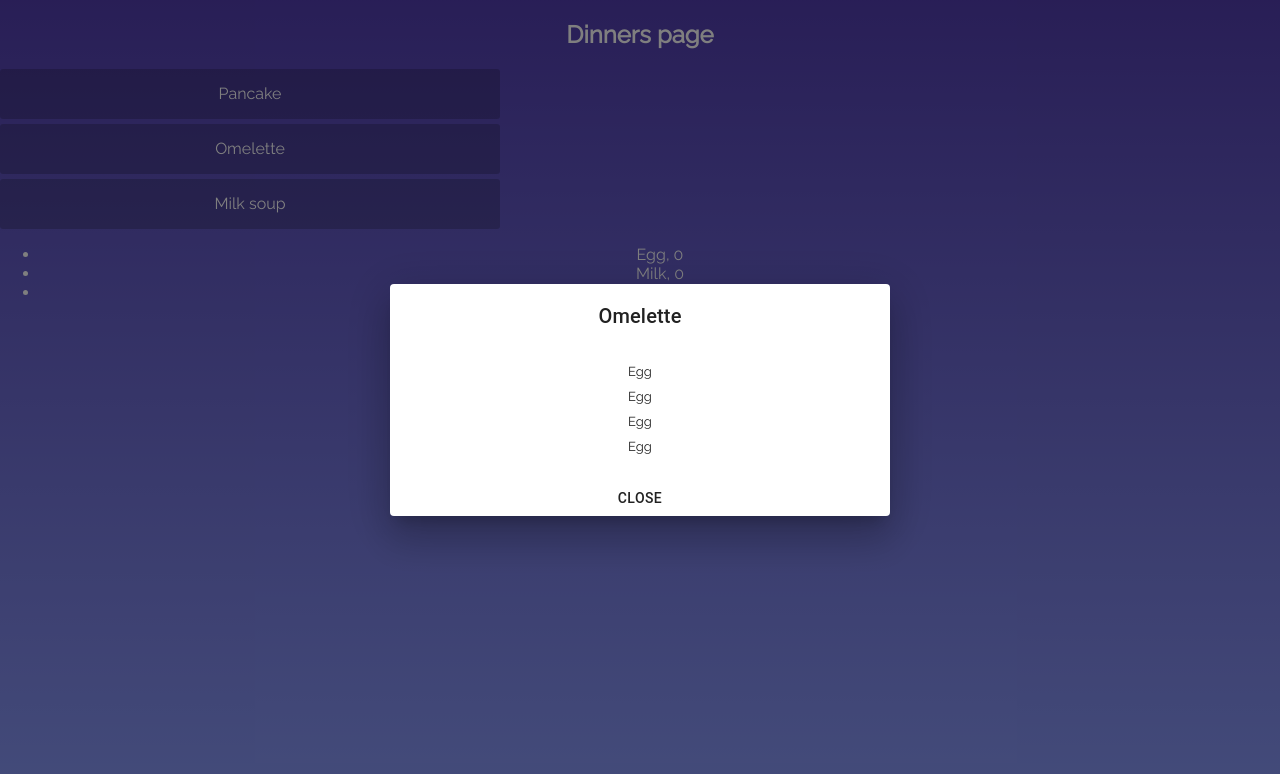
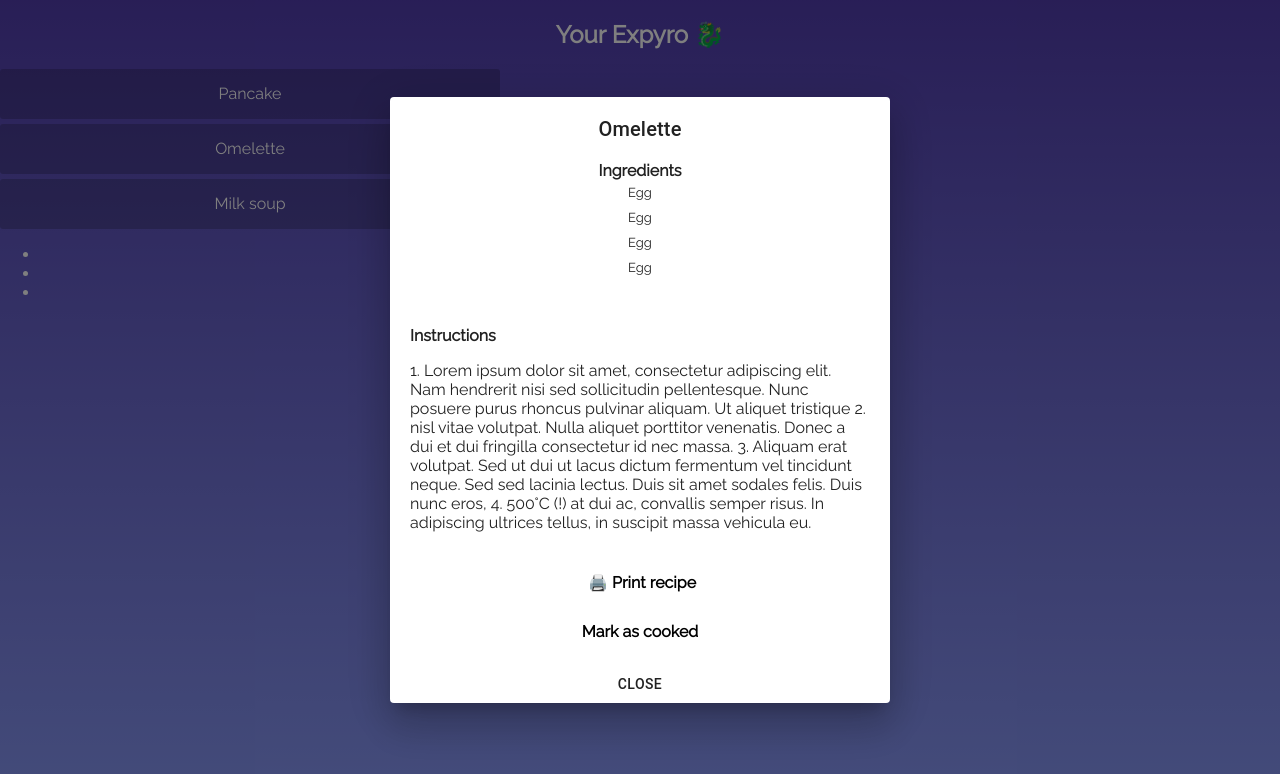
Before and after one commit to herrlax/norrsken-hack-1.12, a React (Create React App) app: page /dinners in a window 1280 px wide. Both pictures are taken after a click on the item "Omelette". Shown: the top 774 px of the page. Built offline with nearby package versions, Linux system fonts and the light colour scheme; no server answers.

Commit message:
Improve the dinner dialog

```diff
--- a/src/routes/Dinners.tsx
+++ b/src/routes/Dinners.tsx
@@ -13,7 +13,7 @@ const Dinners = () => {
 
   return (
     <div>
-      <h2>Dinners page</h2>
+      <h2>Your Expyro 🐉</h2>
       <DinnerList dinners={mockedDinners} />
       <ProductList products={mockedProducts} />
     </div>
--- a/src/routes/components/RecipeDialog.tsx
+++ b/src/routes/components/RecipeDialog.tsx
@@ -20,7 +20,22 @@ const ingredientStyle = {
 };
 
 const listStyles = {
+  marginTop: "5px",
   padding: 0
+};
+
+const stepsStyle = {
+  marginTop: "5px",
+  padding: "20px"
+};
+
+const printStyle = {
+  display: "flex",
+  alignItems: "center",
+  justifyContent: "center",
+  color: "black",
+  width: "150px",
+  marginBottom: "20px"
 };
 
 const contentStyles = {
@@ -44,6 +59,7 @@ const RecipeDialog = ({ isOpen, hideDialog, dinner }: Props) => {
     >
       <div style={contentStyles}>
         <DialogTitle id="simple-dialog-title">{dinner.name}</DialogTitle>
+        <b>Ingredients</b>
         <ul style={listStyles}>
           {dinner.ingredients.map(i => (
             <li key={i.id} style={ingredientStyle}>
@@ -51,6 +67,18 @@ const RecipeDialog = ({ isOpen, hideDialog, dinner }: Props) => {
             </li>
           ))}
         </ul>
+        {dinner.description && (
+          <div style={stepsStyle}>
+            <b>Instructions</b>
+            <p>{dinner.description}</p>
+          </div>
+        )}
+        <a href="#print" style={printStyle}>
+          ️ 🖨️ Print recipe
+        </a>
+        <a href="#print" style={printStyle}>
+          Mark as cooked
+        </a>
       </div>
       <Button onClick={hideDialog}>Close</Button>
     </Dialog>
--- a/src/utils.ts
+++ b/src/utils.ts
@@ -9,6 +9,7 @@ export type Dinner = {
   id: string;
   name: string;
   ingredients: Product[];
+  description?: string;
 };
 
 export type Provider = {
@@ -42,10 +43,24 @@ export const mockedDinners = [
   {
     id: "test-dinner-1",
     name: "Pancake",
-    ingredients: [flour, milk, egg, egg]
+    ingredients: [flour, milk, egg, egg],
+    description:
+      "1. Lorem ipsum dolor sit amet, consectetur adipiscing elit. Nam hendrerit nisi sed sollicitudin pellentesque. Nunc posuere purus rhoncus pulvinar aliquam. Ut aliquet tristique 2. nisl vitae volutpat. Nulla aliquet porttitor venenatis. Donec a dui et dui fringilla consectetur id nec massa. 3. Aliquam erat volutpat. Sed ut dui ut lacus dictum fermentum vel tincidunt neque. Sed sed lacinia lectus. Duis sit amet sodales felis. Duis nunc eros, 4. 500°C (!) at dui ac, convallis semper risus. In adipiscing ultrices tellus, in suscipit massa vehicula eu."
   },
-  { id: "test-dinner-2", name: "Omelette", ingredients: [egg, egg, egg, egg] },
-  { id: "test-dinner-3", name: "Milk soup", ingredients: [milk, milk, milk] }
+  {
+    id: "test-dinner-2",
+    name: "Omelette",
+    ingredients: [egg, egg, egg, egg],
+    description:
+      "1. Lorem ipsum dolor sit amet, consectetur adipiscing elit. Nam hendrerit nisi sed sollicitudin pellentesque. Nunc posuere purus rhoncus pulvinar aliquam. Ut aliquet tristique 2. nisl vitae volutpat. Nulla aliquet porttitor venenatis. Donec a dui et dui fringilla consectetur id nec massa. 3. Aliquam erat volutpat. Sed ut dui ut lacus dictum fermentum vel tincidunt neque. Sed sed lacinia lectus. Duis sit amet sodales felis. Duis nunc eros, 4. 500°C (!) at dui ac, convallis semper risus. In adipiscing ultrices tellus, in suscipit massa vehicula eu."
+  },
+  {
+    id: "test-dinner-3",
+    name: "Milk soup",
+    ingredients: [milk, milk, milk],
+    description:
+      "1. Lorem ipsum dolor sit amet, consectetur adipiscing elit. Nam hendrerit nisi sed sollicitudin pellentesque. Nunc posuere purus rhoncus pulvinar aliquam. Ut aliquet tristique 2. nisl vitae volutpat. Nulla aliquet porttitor venenatis. Donec a dui et dui fringilla consectetur id nec massa. 3. Aliquam erat volutpat. Sed ut dui ut lacus dictum fermentum vel tincidunt neque. Sed sed lacinia lectus. Duis sit amet sodales felis. Duis nunc eros, 4. 500°C (!) at dui ac, convallis semper risus. In adipiscing ultrices tellus, in suscipit massa vehicula eu."
+  }
 ];
 
 export const mockedProducts = [egg, milk, flour];
```
